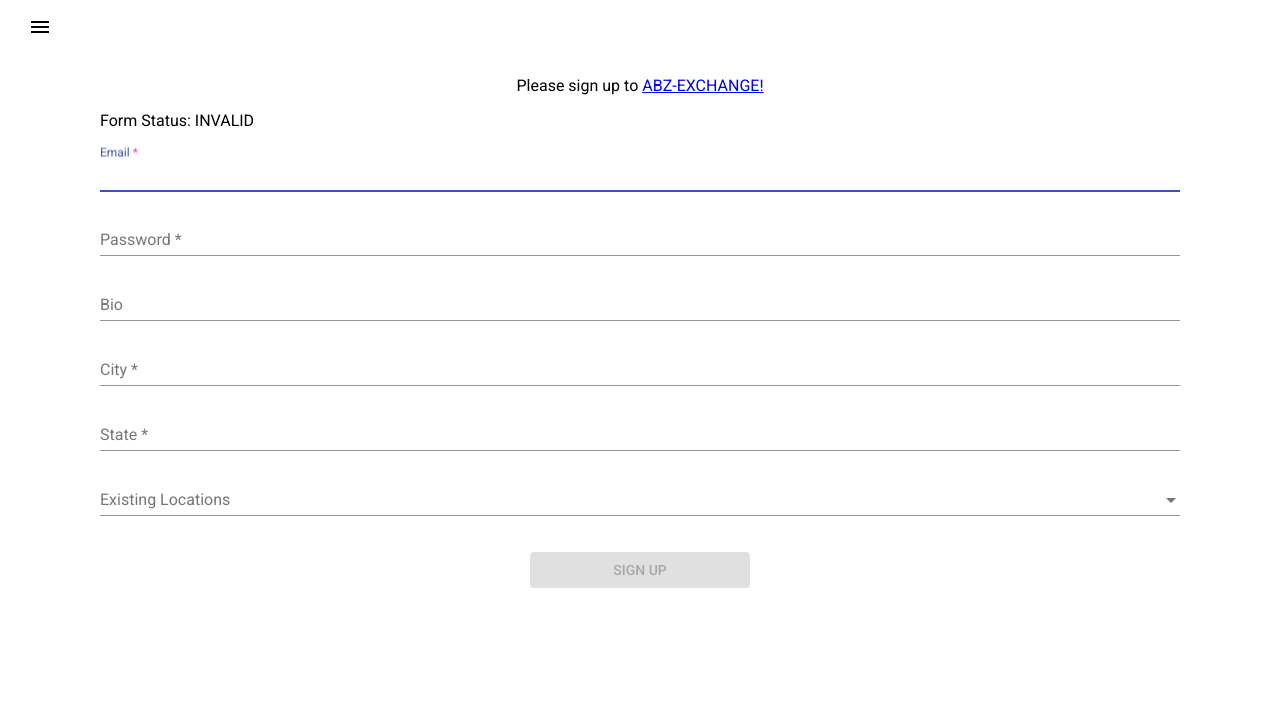
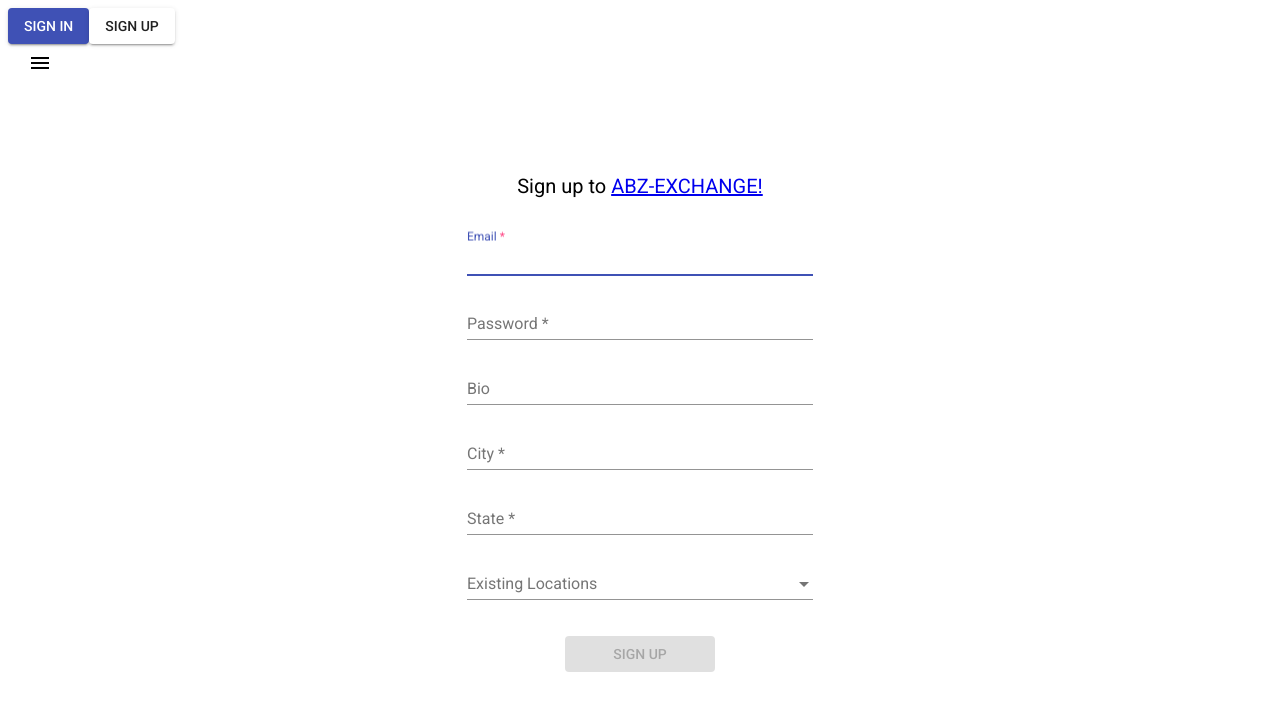
Before and after one commit to AbbyBiying/ABZ-EXCHANGE-Frontend-Application, an Angular app: page /signup in a window 1280 px wide. Shown: the top 710 px of the page. Built offline with nearby package versions, Linux system fonts and the light colour scheme.

Commit message:
add header

```diff
--- a/src/app/app.component.html
+++ b/src/app/app.component.html
@@ -1,3 +1,4 @@
+<app-header></app-header>
 <div class="container">
   <button mat-button [matMenuTriggerFor]="menu">
     <mat-icon>menu</mat-icon>
--- a/src/app/app.module.ts
+++ b/src/app/app.module.ts
@@ -29,6 +29,7 @@
 import { SignupComponent } from './auth/signup/signup.component';
 import { SigninComponent } from './auth/signin/signin.component';
 import { UsersComponent } from './users/users.component';
+import { HeaderComponent } from './header/header.component';
 
 const appRoutes: Routes = [
   {
@@ -71,6 +72,7 @@
     HomeComponent,
     SignupComponent,
     SigninComponent,
+    HeaderComponent,
   ],
   imports: [
     BrowserModule,
--- a/src/app/auth/signin/signin.component.html
+++ b/src/app/auth/signin/signin.component.html
@@ -1,22 +1,23 @@
-<div class="signin-container" fxLayout="column" fxLayoutAlign="space-between center">   <div id="signin-form">
+<div class="signin-container" fxLayout="column" fxLayoutAlign="space-between center">
+  <div id="signin-form">
 
     <div class="logo">
     </div>
 
-    <div class="title">Please sign in to <a routerLink="/">ABZ-EXCHANGE!</a></div>
+    <div class="title">Sign in to <a routerLink="/">ABZ-EXCHANGE!</a></div>
 
     <form *ngIf="signinForm" class="signin-form" name="signinForm" [formGroup]="signinForm" #f="ngForm">
 
       <mat-form-field>
         <input matInput #userEmail placeholder="Email" formControlName="userEmail" required>
-        <mat-error *ngIf="!signinForm.get('userEmail').valid && signinForm.get('userEmail').touched" class="alert alert-danger">
+        <mat-error *ngIf="signinForm.get('userEmail').invalid && signinForm.get('userEmail').touched" class="alert alert-danger">
           Please enter a valid email.
         </mat-error>
 
       </mat-form-field>
       <mat-form-field>
         <input matInput #userPassword placeholder="Password" formControlName="userPassword" required>
-        <mat-error *ngIf="!signinForm.get('userPassword').valid && signinForm.get('userPassword').touched" class="alert alert-danger">
+        <mat-error *ngIf="signinForm.get('userPassword').invalid && signinForm.get('userPassword').touched" class="alert alert-danger">
           Please enter a password.
         </mat-error>
       </mat-form-field>
--- a/src/app/auth/signin/signin.component.scss
+++ b/src/app/auth/signin/signin.component.scss
@@ -22,11 +22,11 @@
 
   form {
     mat-form-field {
-      width: 100%;
+      width: 90%;
     }
 
     .submit-button {
-      width: 220px;
+      width: 150px;
       margin: 16px auto;
       display: block;
     }
--- a/src/app/auth/signup/signup.component.html
+++ b/src/app/auth/signup/signup.component.html
@@ -1,25 +1,26 @@
 <div class="signup-container" fxLayout="column" fxLayoutAlign="space-between center">
+  <div id="signup-form">
+
     <div class="logo">
     </div>
-  <div class="title">Please sign up to <a routerLink="/">ABZ-EXCHANGE!</a></div>
+
+    <div class="title">Sign up to <a routerLink="/">ABZ-EXCHANGE!</a></div>
 
     <form *ngIf="signupForm" class="signup-form" name="signupForm" [formGroup]="signupForm" #f="ngForm">
       <!-- <mat-error *ngIf="isBadCredentials">
 
       </mat-error> -->
-    <p>
-      Form Status: {{ signupForm.status }}
-    </p>
+
       <mat-form-field>
         <input matInput #userEmail placeholder="Email" formControlName="userEmail" [errorStateMatcher]="matcher" required>
-      <mat-error *ngIf="!signupForm.get('userEmail').valid && signupForm.get('userEmail').touched" class="alert alert-danger">
+        <mat-error *ngIf="signupForm.get('userEmail').invalid && signupForm.get('userEmail').touched" class="alert alert-danger">
           Please enter a valid email.
         </mat-error>
 
       </mat-form-field>
       <mat-form-field>
         <input matInput #userPassword placeholder="Password" formControlName="userPassword" required>
-      <mat-error *ngIf="!signupForm.get('userPassword').valid && signupForm.get('userPassword').touched" class="alert alert-danger">
+        <mat-error *ngIf="signupForm.get('userPassword').invalid && signupForm.get('userPassword').touched" class="alert alert-danger">
           Please enter a password.
         </mat-error>
       </mat-form-field>
@@ -55,3 +56,4 @@
       </button>
     </form>
   </div>
+</div>
--- a/src/app/auth/signup/signup.component.scss
+++ b/src/app/auth/signup/signup.component.scss
@@ -22,11 +22,11 @@
 
   form {
     mat-form-field {
-      width: 100%;
+      width: 90%;
     }
 
     .submit-button {
-      width: 220px;
+      width: 150px;
       margin: 16px auto;
       display: block;
     }
--- /dev/null
+++ b/src/app/header/header.component.html
@@ -0,0 +1,2 @@
+<button mat-raised-button color="primary" routerLink="signin">SIGN IN</button>
+<button mat-raised-button routerLink="signup">SIGN UP</button>
--- /dev/null
+++ b/src/app/header/header.component.ts
@@ -0,0 +1,15 @@
+import { Component, OnInit } from '@angular/core';
+
+@Component({
+  selector: 'app-header',
+  templateUrl: './header.component.html',
+  styleUrls: ['./header.component.scss']
+})
+export class HeaderComponent implements OnInit {
+
+  constructor() { }
+
+  ngOnInit() {
+  }
+
+}
--- a/src/app/home/home.component.html
+++ b/src/app/home/home.component.html
@@ -19,9 +19,6 @@
       Find direction to reach another user
       Search listings, offers, users, images and comments.
     </mat-card-content>
-    <mat-card-actions>
-      <button mat-raised-button color="primary" routerLink="signin">SIGN IN</button>
-      <button mat-raised-button routerLink="signup">SIGN UP</button>
-    </mat-card-actions>
+
   </mat-card>
 </div>
```
Also changed, not shown: src/app/header/header.component.scss (added), 1 other file (tests, documents, lock files or other folders). Lines whose indentation alone changed are shown as unchanged.
